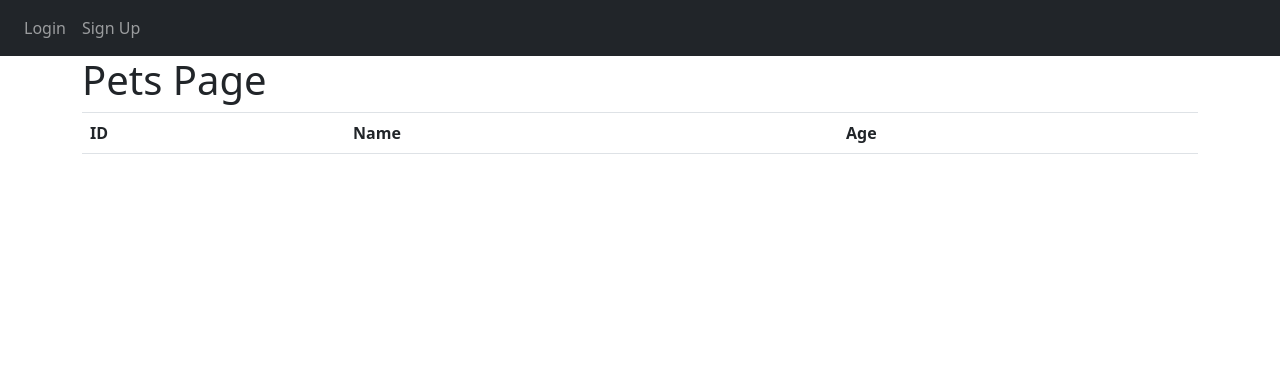
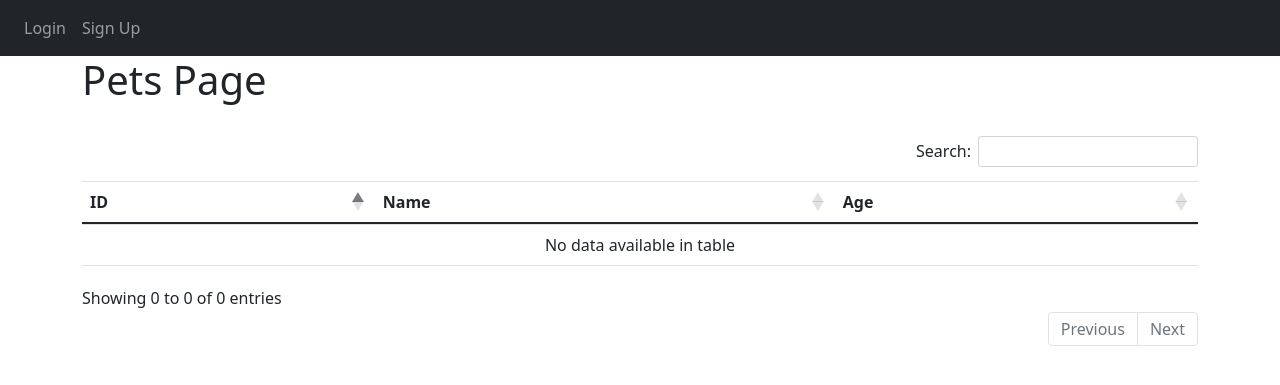
Before and after one commit to EricCallaway/Music_Recommendation_Application, a Flask app: page /pets in a window 1280 px wide. Shown: the top 385 px of the page. Run offline with Flask 2, Linux system fonts and the light colour scheme; data that the repository does not hold is empty; some libraries are stand-ins or nearby versions.

Commit message:
[FIX] The datatables are now fixed and have column visibility enabled.

```diff
--- a/website_v2/website_package/templates/base.html
+++ b/website_v2/website_package/templates/base.html
@@ -4,6 +4,9 @@
     <meta charset="UTF-8">
     <meta http-equiv="X-UA-Compatible" content="IE=edge">
     <meta name="viewport" content="width=device-width, initial-scale=1.0">
+
+
+
 
     <!--Including jquery library-->
     <script
@@ -33,6 +36,18 @@
         crossorigin="anonymous">
     </script>
 
+    <script type="text/javascript" charset="utf8" src="https://cdn.datatables.net/buttons/2.3.4/js/dataTables.buttons.min.js"></script>
+    <script type="text/javascript" charset="utf8" src="https://cdn.datatables.net/buttons/2.3.4/js/buttons.colVis.min.js"></script>
+    <link rel="stylesheet" type="text/css" href="https://cdn.datatables.net/responsive/2.4.0/css/responsive.dataTables.min.css"/>
+    <link rel="stylesheet" type="text/css" href="https://cdn.datatables.net/buttons/2.3.4/css/buttons.dataTables.min.css"/>
+
+
+    <link
+        rel="stylesheet"
+        type="text/css"
+        href="https://cdn.datatables.net/1.10.25/css/dataTables.bootstrap5.css"
+        />
+
 
     <link
     rel="stylesheet"
@@ -43,23 +58,21 @@
 
 
     <link
-    rel="stylesheet"
-    href="https://stackpath.bootstrapcdn.com/font-awesome/4.7.0/css/font-awesome.min.css"
-    crossorigin="anonymous"
-        />
+        rel="stylesheet"
+        href="https://stackpath.bootstrapcdn.com/font-awesome/4.7.0/css/font-awesome.min.css"
+        crossorigin="anonymous"
+    />
 
     <link
         href="https://cdn.jsdelivr.net/npm/bootstrap@5.0.1/dist/css/bootstrap.min.css"
         rel="stylesheet" integrity="sha384-+0n0xVW2eSR5OomGNYDnhzAbDsOXxcvSN1TPprVMTNDbiYZCxYbOOl7+AMvyTG2x"
         crossorigin="anonymous"
-        />
+    />
+
+    <link rel="shortcut icon" href="#">
 
 
-    <link
-        rel="stylesheet"
-        type="text/css"
-        href="https://cdn.datatables.net/1.10.25/css/dataTables.bootstrap5.css"
-        />
+
 
     <title>{% block title %}Home{% endblock %}</title>
 </head>
--- a/website_v2/website_package/templates/pets.html
+++ b/website_v2/website_package/templates/pets.html
@@ -1,22 +1,44 @@
 {% extends "base.html" %}
+
+
 {% block title %}Pets{% endblock %}
 
 {% block content %}
     <h1>Pets Page</h1>
+    <br>
 
-    <table class="table">
+    <style>
+        tr:hover {background-color:greenyellow}
+    </style>
+
+    <table id="pets_table" class="table responsive nowrap" style="width: 100%">
+        <thead>
             <tr>
                 <th>ID</th>
                 <th>Name</th>
                 <th>Age</th>
             </tr>
+        </thead>
         {% for pet in pets %}
+        <tbody>
             <tr>
                 <td>{{ pet.id }}</td>
                 <td>{{ pet.name }}</td>
                 <td>{{ pet.age }}</td>
             </tr>
+        </tbody>
         {% endfor %}
     </table>
 
 {% endblock %}
+
+{% block scripts %}
+    <script>
+        $(document).ready(function () {
+            $('#pets_table').DataTable({
+                dom: 'Bfrtip',
+                buttons: ['colvis']
+            });
+        });
+    </script>
+{% endblock %}
--- a/website_v2/website_package/templates/songs.html
+++ b/website_v2/website_package/templates/songs.html
@@ -39,6 +39,8 @@
                 {data: 'name'},
                 {data: 'artist'}
             ],
+            dom: 'Bfrtip',
+            buttons: ['colvis']
         });
 
         $('#song_data tbody').on('click', 'tr', function(){
```
Lines whose indentation alone changed are shown as unchanged.
